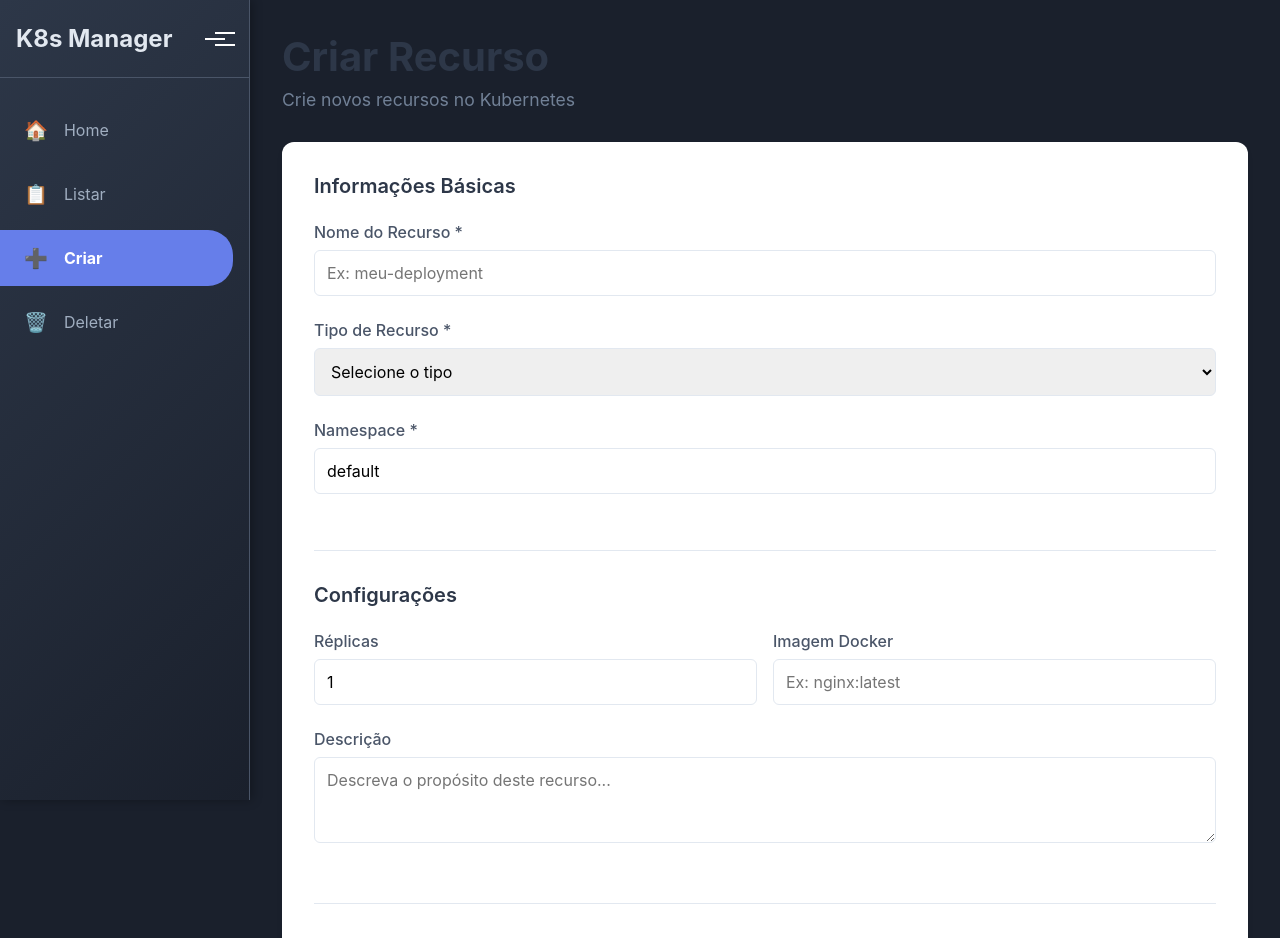
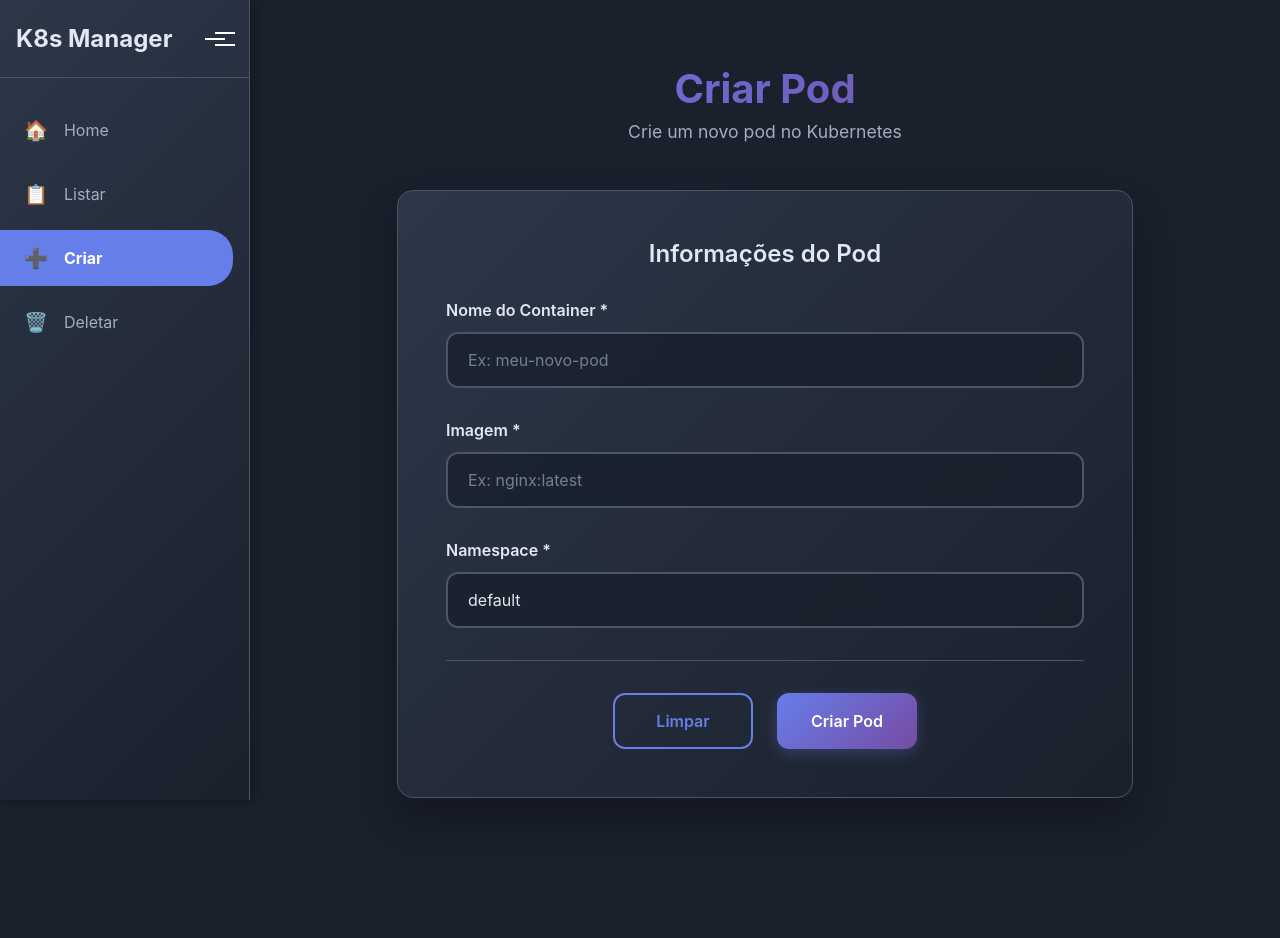
Before and after one commit to gabrielphi/k8s-manager, a Vue app in the folder frontend/: page /criar in a window 1280 px wide. Shown: the top 938 px of the page. After the commit the page ends 862 px from the top, so only its background shows below. Built offline with nearby package versions, Linux system fonts and the light colour scheme.

Commit message:
Adicionado a funcionalidade de CreatePod no frontEnd e também modificado Layout

```diff
--- a/frontend/src/views/Criar.vue
+++ b/frontend/src/views/Criar.vue
@@ -1,37 +1,37 @@
 <template>
   <div class="criar-page">
     <div class="page-header">
-      <h1>Criar Recurso</h1>
-      <p>Crie novos recursos no Kubernetes</p>
+      <h1>Criar Pod</h1>
+      <p>Crie um novo pod no Kubernetes</p>
     </div>
 
     <div class="content-card">
       <form @submit.prevent="submitForm" class="form-container">
         <div class="form-section">
-          <h3>Informações Básicas</h3>
+          <h3>Informações do Pod</h3>
 
           <div class="form-group">
-            <label for="name">Nome do Recurso *</label>
+            <label for="podName">Nome do Container *</label>
             <input
               type="text"
-              id="name"
-              v-model="form.name"
+              id="podName"
+              v-model="form.podName"
               required
-              placeholder="Ex: meu-deployment"
+              placeholder="Ex: meu-novo-pod"
               class="form-input"
             >
           </div>
 
           <div class="form-group">
-            <label for="type">Tipo de Recurso *</label>
-            <select id="type" v-model="form.type" required class="form-select">
-              <option value="">Selecione o tipo</option>
-              <option value="Deployment">Deployment</option>
-              <option value="Service">Service</option>
-              <option value="ConfigMap">ConfigMap</option>
-              <option value="Secret">Secret</option>
-              <option value="Ingress">Ingress</option>
-            </select>
+            <label for="image">Imagem *</label>
+            <input
+              type="text"
+              id="image"
+              v-model="form.image"
+              required
+              placeholder="Ex: nginx:latest"
+              class="form-input"
+            >
           </div>
 
           <div class="form-group">
@@ -44,88 +44,6 @@
               placeholder="Ex: default"
               class="form-input"
             >
-          </div>
-        </div>
-
-        <div class="form-section">
-          <h3>Configurações</h3>
-
-          <div class="form-row">
-            <div class="form-group">
-              <label for="replicas">Réplicas</label>
-              <input
-                type="number"
-                id="replicas"
-                v-model.number="form.replicas"
-                min="1"
-                class="form-input"
-              >
-            </div>
-
-            <div class="form-group">
-              <label for="image">Imagem Docker</label>
-              <input
-                type="text"
-                id="image"
-                v-model="form.image"
-                placeholder="Ex: nginx:latest"
-                class="form-input"
-              >
-            </div>
-          </div>
-
-          <div class="form-group">
-            <label for="description">Descrição</label>
-            <textarea
-              id="description"
-              v-model="form.description"
-              rows="3"
-              placeholder="Descreva o propósito deste recurso..."
-              class="form-textarea"
-            ></textarea>
-          </div>
-        </div>
-
-        <div class="form-section">
-          <h3>Labels e Annotations</h3>
-
-          <div class="form-group">
-            <label>Labels</label>
-            <div class="key-value-pairs">
-              <div
-                v-for="(label, index) in form.labels"
-                :key="index"
-                class="key-value-row"
-              >
-                <input
-                  type="text"
-                  v-model="label.key"
-                  placeholder="Chave"
-                  class="form-input"
-                >
-                <span class="separator">:</span>
-                <input
-                  type="text"
-                  v-model="label.value"
-                  placeholder="Valor"
-                  class="form-input"
-                >
-                <button
-                  type="button"
-                  @click="removeLabel(index)"
-                  class="btn btn-danger btn-sm"
-                >
-                  ✕
-                </button>
-              </div>
-              <button
-                type="button"
-                @click="addLabel"
-                class="btn btn-outline btn-sm"
-              >
-                + Adicionar Label
-              </button>
-            </div>
           </div>
         </div>
 
@@ -144,7 +62,7 @@
             :disabled="submitting"
           >
             <span v-if="submitting" class="spinner-small"></span>
-            {{ submitting ? 'Criando...' : 'Criar Recurso' }}
+            {{ submitting ? 'Criando Pod...' : 'Criar Pod' }}
           </button>
         </div>
       </form>
@@ -154,7 +72,7 @@
     <div v-if="showConfirmation" class="modal-overlay" @click="closeConfirmation">
       <div class="modal-content" @click.stop>
         <h3>Confirmar Criação</h3>
-        <p>Tem certeza que deseja criar o recurso <strong>{{ form.name }}</strong>?</p>
+        <p>Tem certeza que deseja criar o pod <strong>{{ form.podName }}</strong>?</p>
         <div class="modal-actions">
           <button @click="closeConfirmation" class="btn btn-outline">Cancelar</button>
           <button @click="confirmCreate" class="btn btn-primary">Confirmar</button>
@@ -172,13 +90,9 @@
       submitting: false,
       showConfirmation: false,
       form: {
-        name: '',
-        type: '',
+        podName: '',
         namespace: 'default',
-        replicas: 1,
-        image: '',
-        description: '',
-        labels: []
+        image: ''
       }
     }
   },
@@ -194,25 +108,30 @@
       this.showConfirmation = false;
 
       try {
-        // TODO: Inserir backend - chamada para API
-        console.log('Criando recurso:', this.form);
+        const response = await fetch('http://localhost:7000/createPod', {
+          method: 'POST',
+          headers: {
+            'Content-Type': 'application/json',
+          },
+          body: JSON.stringify({
+            podName: this.form.podName,
+            namespace: this.form.namespace,
+            image: this.form.image
+          })
+        });
 
-        // Simular delay da API
-        await new Promise(resolve => setTimeout(resolve, 2000));
+        if (!response.ok) {
+          throw new Error(`Erro HTTP: ${response.status}`);
+        }
 
-        // Em produção, aqui seria:
-        // const response = await fetch('/api/resources', {
-        //   method: 'POST',
-        //   headers: { 'Content-Type': 'application/json' },
-        //   body: JSON.stringify(this.form)
-        // });
+        const result = await response.json();
+        console.log('Pod criado com sucesso:', result);
 
         this.$router.push('/listar');
         this.showSuccessMessage();
 
       } catch (error) {
-        console.error('Erro ao criar recurso:', error);
-        // TODO: Inserir backend - tratamento de erro
+        console.error('Erro ao criar pod:', error);
         this.showErrorMessage();
       } finally {
         this.submitting = false;
@@ -224,37 +143,23 @@
     },
 
     validateForm() {
-      return this.form.name && this.form.type && this.form.namespace;
+      return this.form.podName && this.form.namespace && this.form.image;
     },
 
     resetForm() {
       this.form = {
-        name: '',
-        type: '',
+        podName: '',
         namespace: 'default',
-        replicas: 1,
-        image: '',
-        description: '',
-        labels: []
+        image: ''
       };
     },
 
-    addLabel() {
-      this.form.labels.push({ key: '', value: '' });
-    },
-
-    removeLabel(index) {
-      this.form.labels.splice(index, 1);
-    },
-
     showSuccessMessage() {
-      // TODO: Implementar notificação de sucesso
-      alert('Recurso criado com sucesso!');
+      alert('Pod criado com sucesso!');
     },
 
     showErrorMessage() {
-      // TODO: Implementar notificação de erro
-      alert('Erro ao criar recurso. Tente novamente.');
+      alert('Erro ao criar pod. Tente novamente.');
     }
   }
 }
@@ -262,132 +167,114 @@
 
 <style scoped>
 .criar-page {
-  max-width: 100%;
+  max-width: 800px;
+  margin: 0 auto;
+  padding: 2rem;
 }
 
 .page-header {
-  margin-bottom: 2rem;
+  text-align: center;
+  margin-bottom: 3rem;
 }
 
 .page-header h1 {
-  color: #2d3748;
+  color: #e2e8f0;
   font-size: 2.5rem;
   margin-bottom: 0.5rem;
   font-weight: 700;
+  background: linear-gradient(135deg, #667eea 0%, #764ba2 100%);
+  -webkit-background-clip: text;
+  -webkit-text-fill-color: transparent;
+  background-clip: text;
 }
 
 .page-header p {
-  color: #718096;
+  color: #a0aec0;
   font-size: 1.1rem;
 }
 
 .content-card {
-  background: white;
-  border-radius: 12px;
-  box-shadow: 0 4px 6px rgba(0, 0, 0, 0.05);
+  background: linear-gradient(135deg, #2d3748 0%, #1a202c 100%);
+  border-radius: 16px;
+  box-shadow: 0 20px 40px rgba(0, 0, 0, 0.3);
   overflow: hidden;
+  border: 1px solid #4a5568;
+  backdrop-filter: blur(10px);
 }
 
 .form-container {
-  padding: 2rem;
+  padding: 3rem;
 }
 
 .form-section {
   margin-bottom: 2rem;
-  padding-bottom: 2rem;
-  border-bottom: 1px solid #e2e8f0;
-}
-
-.form-section:last-of-type {
-  border-bottom: none;
 }
 
 .form-section h3 {
-  color: #2d3748;
-  margin-bottom: 1.5rem;
-  font-size: 1.25rem;
+  color: #e2e8f0;
+  margin-bottom: 2rem;
+  font-size: 1.5rem;
   font-weight: 600;
+  text-align: center;
 }
 
 .form-group {
-  margin-bottom: 1.5rem;
-}
-
-.form-row {
-  display: grid;
-  grid-template-columns: 1fr 1fr;
-  gap: 1rem;
+  margin-bottom: 2rem;
 }
 
 .form-group label {
   display: block;
-  margin-bottom: 0.5rem;
-  color: #4a5568;
-  font-weight: 500;
+  margin-bottom: 0.75rem;
+  color: #e2e8f0;
+  font-weight: 600;
+  font-size: 1rem;
 }
 
-.form-input,
-.form-select,
-.form-textarea {
+.form-input {
   width: 100%;
-  padding: 0.75rem;
-  border: 1px solid #e2e8f0;
-  border-radius: 6px;
+  padding: 1rem 1.25rem;
+  border: 2px solid #4a5568;
+  border-radius: 12px;
   font-size: 1rem;
   transition: all 0.3s ease;
+  background: rgba(26, 32, 44, 0.8);
+  color: #e2e8f0;
+  backdrop-filter: blur(10px);
 }
 
-.form-input:focus,
-.form-select:focus,
-.form-textarea:focus {
+.form-input:focus {
   outline: none;
   border-color: #667eea;
-  box-shadow: 0 0 0 3px rgba(102, 126, 234, 0.1);
+  box-shadow: 0 0 0 4px rgba(102, 126, 234, 0.2);
+  transform: translateY(-2px);
 }
 
-.form-textarea {
-  resize: vertical;
-  min-height: 80px;
-}
-
-.key-value-pairs {
-  space-y: 0.5rem;
-}
-
-.key-value-row {
-  display: flex;
-  align-items: center;
-  gap: 0.5rem;
-  margin-bottom: 0.5rem;
-}
-
-.key-value-row input {
-  flex: 1;
-}
-
-.separator {
+.form-input::placeholder {
   color: #718096;
-  font-weight: bold;
 }
 
 .form-actions {
   display: flex;
-  justify-content: flex-end;
-  gap: 1rem;
+  justify-content: center;
+  gap: 1.5rem;
   padding-top: 2rem;
-  border-top: 1px solid #e2e8f0;
+  margin-top: 2rem;
+  border-top: 1px solid #4a5568;
 }
 
 .btn {
-  padding: 0.75rem 1.5rem;
+  padding: 1rem 2rem;
   border: none;
-  border-radius: 6px;
+  border-radius: 12px;
   cursor: pointer;
-  font-weight: 500;
+  font-weight: 600;
+  font-size: 1rem;
   transition: all 0.3s ease;
   display: inline-flex;
   align-items: center;
   gap: 0.5rem;
+  min-width: 140px;
+  justify-content: center;
 }
 
 .btn:disabled {
@@ -396,40 +283,26 @@
 }
 
 .btn-primary {
-  background: #667eea;
+  background: linear-gradient(135deg, #667eea 0%, #764ba2 100%);
   color: white;
+  box-shadow: 0 4px 15px rgba(102, 126, 234, 0.3);
 }
 
 .btn-primary:hover:not(:disabled) {
-  background: #5a67d8;
-  transform: translateY(-1px);
+  transform: translateY(-2px);
+  box-shadow: 0 8px 25px rgba(102, 126, 234, 0.4);
 }
 
 .btn-outline {
   background: transparent;
   color: #667eea;
-  border: 1px solid #667eea;
+  border: 2px solid #667eea;
 }
 
 .btn-outline:hover:not(:disabled) {
   background: #667eea;
   color: white;
-}
-
-.btn-danger {
-  background: #e53e3e;
-  color: white;
-  padding: 0.5rem;
-  min-width: 40px;
-}
-
-.btn-danger:hover {
-  background: #c53030;
-}
-
-.btn-sm {
-  padding: 0.5rem 1rem;
-  font-size: 0.875rem;
+  transform: translateY(-2px);
 }
 
 .spinner-small {
@@ -453,42 +326,53 @@
   left: 0;
   right: 0;
   bottom: 0;
-  background: rgba(0, 0, 0, 0.5);
+  background: rgba(0, 0, 0, 0.7);
   display: flex;
   align-items: center;
   justify-content: center;
   z-index: 1000;
+  backdrop-filter: blur(5px);
 }
 
 .modal-content {
-  background: white;
-  padding: 2rem;
-  border-radius: 12px;
-  max-width: 400px;
+  background: linear-gradient(135deg, #2d3748 0%, #1a202c 100%);
+  padding: 2.5rem;
+  border-radius: 16px;
+  max-width: 450px;
   width: 90%;
-  box-shadow: 0 20px 25px rgba(0, 0, 0, 0.1);
+  box-shadow: 0 25px 50px rgba(0, 0, 0, 0.5);
+  border: 1px solid #4a5568;
+  backdrop-filter: blur(10px);
 }
 
 .modal-content h3 {
-  color: #2d3748;
+  color: #e2e8f0;
   margin-bottom: 1rem;
+  font-size: 1.5rem;
+  text-align: center;
 }
 
 .modal-content p {
-  color: #4a5568;
+  color: #a0aec0;
   margin-bottom: 2rem;
+  text-align: center;
+  line-height: 1.6;
 }
 
 .modal-actions {
   display: flex;
-  justify-content: flex-end;
+  justify-content: center;
   gap: 1rem;
 }
 
 /* Responsive */
 @media (max-width: 768px) {
-  .form-row {
-    grid-template-columns: 1fr;
+  .criar-page {
+    padding: 1rem;
+  }
+
+  .form-container {
+    padding: 2rem;
   }
 
   .form-actions {
@@ -497,7 +381,10 @@
 
   .btn {
     width: 100%;
-    justify-content: center;
+  }
+
+  .modal-actions {
+    flex-direction: column;
   }
 }
 </style>
```
Also changed, not shown: frontend/src/views/Deletar.vue (+35 -33 lines).
